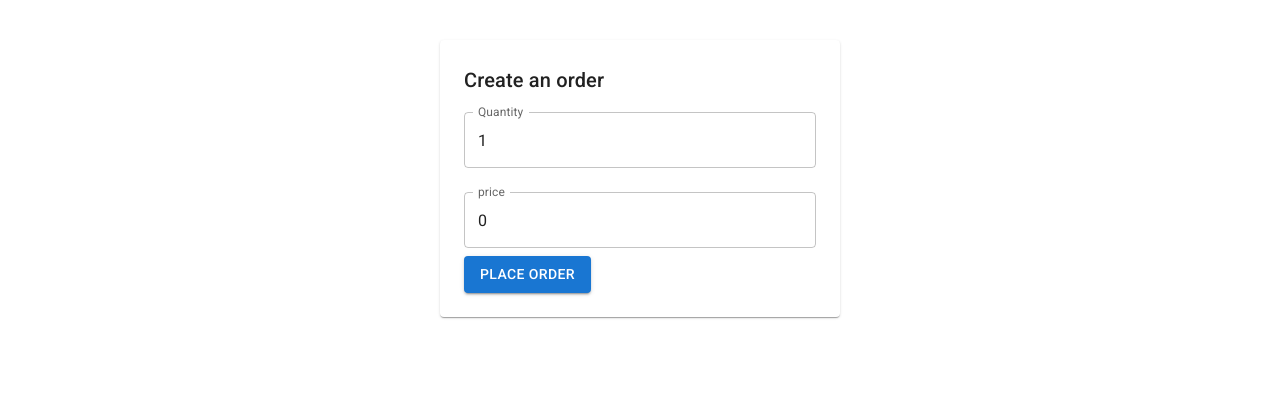
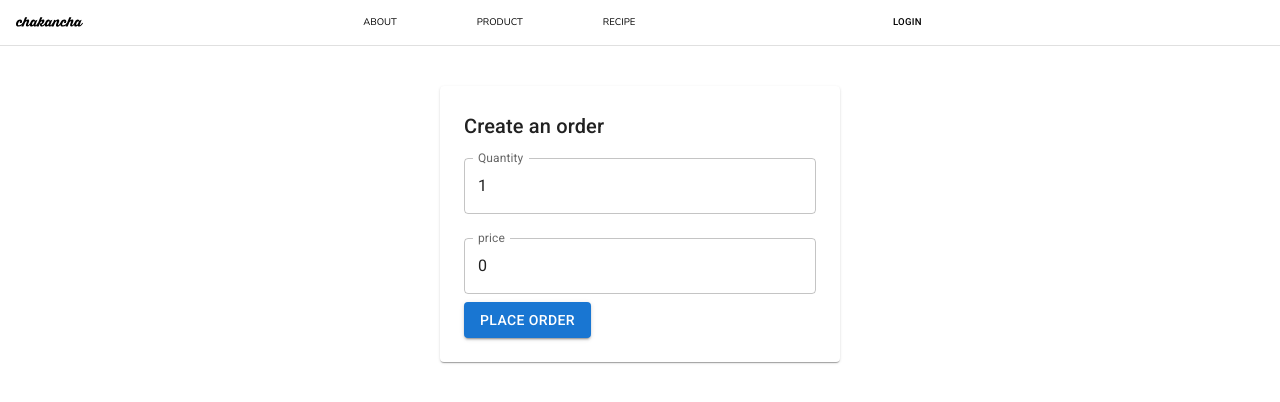
Before and after one commit to Naominm/ckc_frontend_mvp, a React (Vite) app: page /orders/new in a window 1280 px wide. Shown: the top 402 px of the page. Built offline with nearby package versions, Linux system fonts and the light colour scheme.

Commit message:
Build the nav component

```diff
--- a/src/App.tsx
+++ b/src/App.tsx
@@ -8,10 +8,12 @@ import AuthPage from "./components/auth";
 import CreateOrder from "./pages/createOrder";
 import Profile from "./pages/profile";
 import PayPalSuccess from "./pages/paypalSuccess";
+import NavBar from "./components/navbar";
 
 export default function App() {
   return (
     <>
+      <NavBar />
       <Router>
         <Routes>
           <Route path="/" element={<Navigate to="/auth" replace />} />
--- /dev/null
+++ b/src/components/navbar.tsx
@@ -0,0 +1,39 @@
+import { Box, Button } from "@mui/material";
+import LogoImage from "../assets/Group.svg";
+
+export default function NavBar() {
+  return (
+    <Box
+      component="nav"
+      display="flex"
+      alignItems="center"
+      padding="8px 16px"
+      sx={{ borderBottom: "1px solid #e0e0e0" }}
+    >
+      <Box component="img" src={LogoImage} alt="logo" sx={{ height: 10 }} />
+      <Box
+        component="div"
+        display="flex"
+        alignItems="center"
+        gap={10}
+        sx={{ textTransform: "uppercase", ml: 35, fontSize: "0.6rem" }}
+      >
+        <h1>About</h1>
+        <h1>Product</h1>
+        <h1>Recipe</h1>
+      </Box>
+      <Button
+        variant="text"
+        sx={{
+          textTransform: "uppercase",
+          fontWeight: 500,
+          ml: 30,
+          fontSize: "0.6rem",
+          color: "black",
+        }}
+      >
+        Login
+      </Button>
+    </Box>
+  );
+}
--- /dev/null
+++ b/src/pages/homePage.tsx
@@ -0,0 +1,5 @@
+import { Box } from "@mui/material";
+
+export default function HomePage() {
+  return <Box component="div"></Box>;
+}
```
Also changed, not shown: src/pages/createOrder.tsx (+1 -10 lines), src/assets/Group.svg (added).
